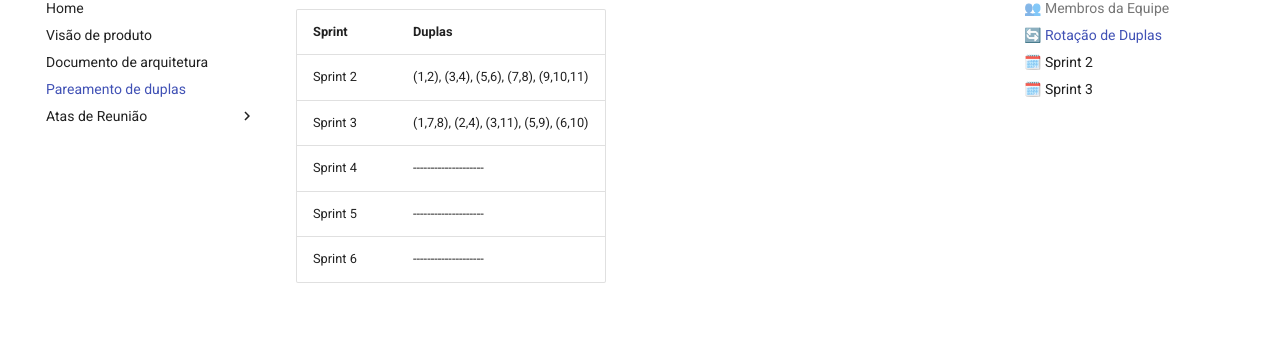
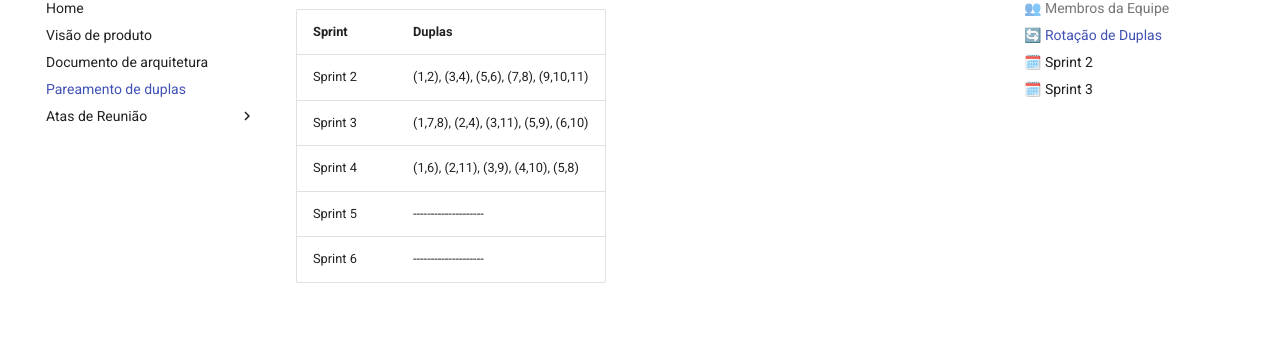
Before and after one commit to FGA0138-MDS-Ajax/2025.2-Gilgamesh, an MkDocs documentation site: the page built from docs/Organização da equipe/Pareamento_duplas.md, in a window 1280 px wide and 900 px high, scrolled down 918 px. Shown: the part 100-440 px from the top of the window. Built offline with MkDocs 1.6.1 and Material for MkDocs 9.7.7, drawn with Linux system fonts in a browser that asks for light colours.

Commit message:
Update pairings for Sprint 4 in documentation

```diff
--- a/docs/Organização da equipe/Pareamento_duplas.md
+++ b/docs/Organização da equipe/Pareamento_duplas.md
@@ -27,7 +27,7 @@
 |:--------|:--------|
 | Sprint 2 | (1,2), (3,4), (5,6), (7,8), (9,10,11) |
 | Sprint 3 | (1,7,8), (2,4), (3,11), (5,9), (6,10) |
-| Sprint 4 | -------------------- |
+| Sprint 4 | (1,6), (2,11), (3,9), (4,10), (5,8)   |
 | Sprint 5 | -------------------- |
 | Sprint 6 | -------------------- |
 
```
